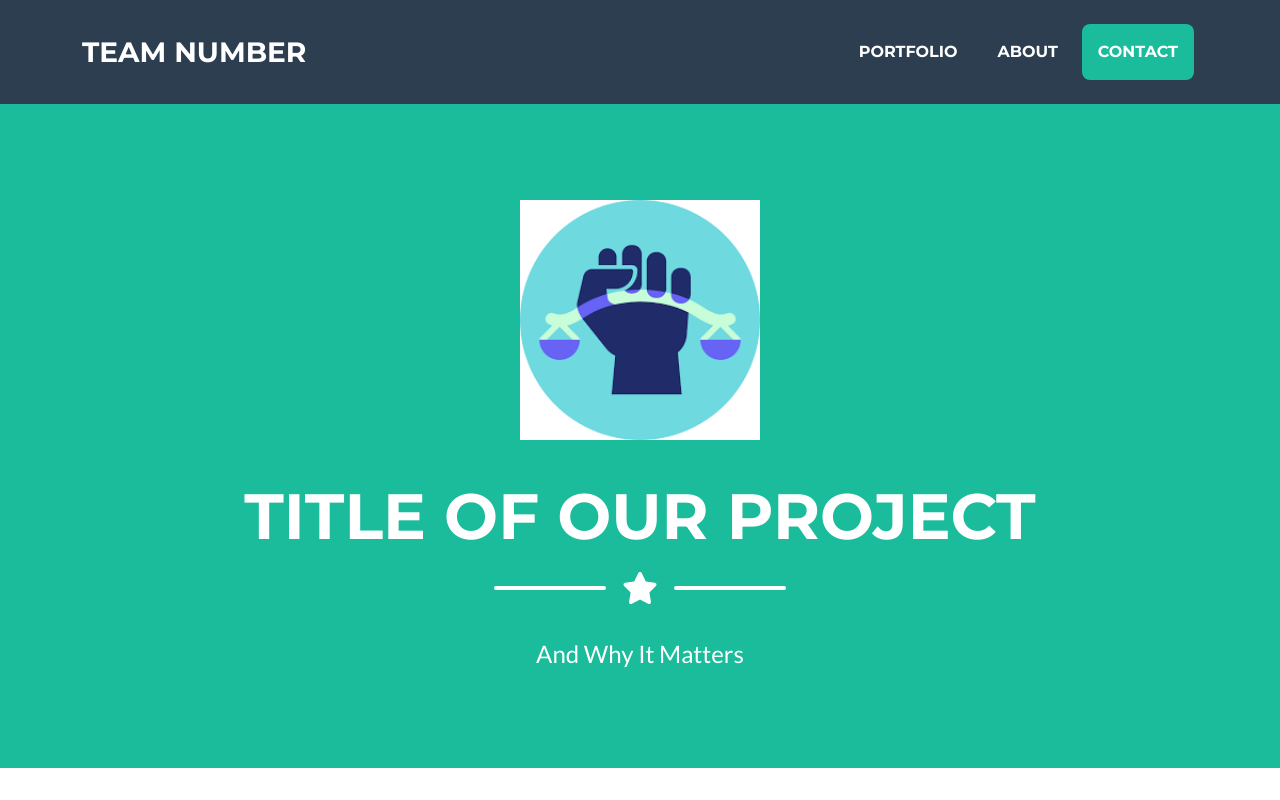
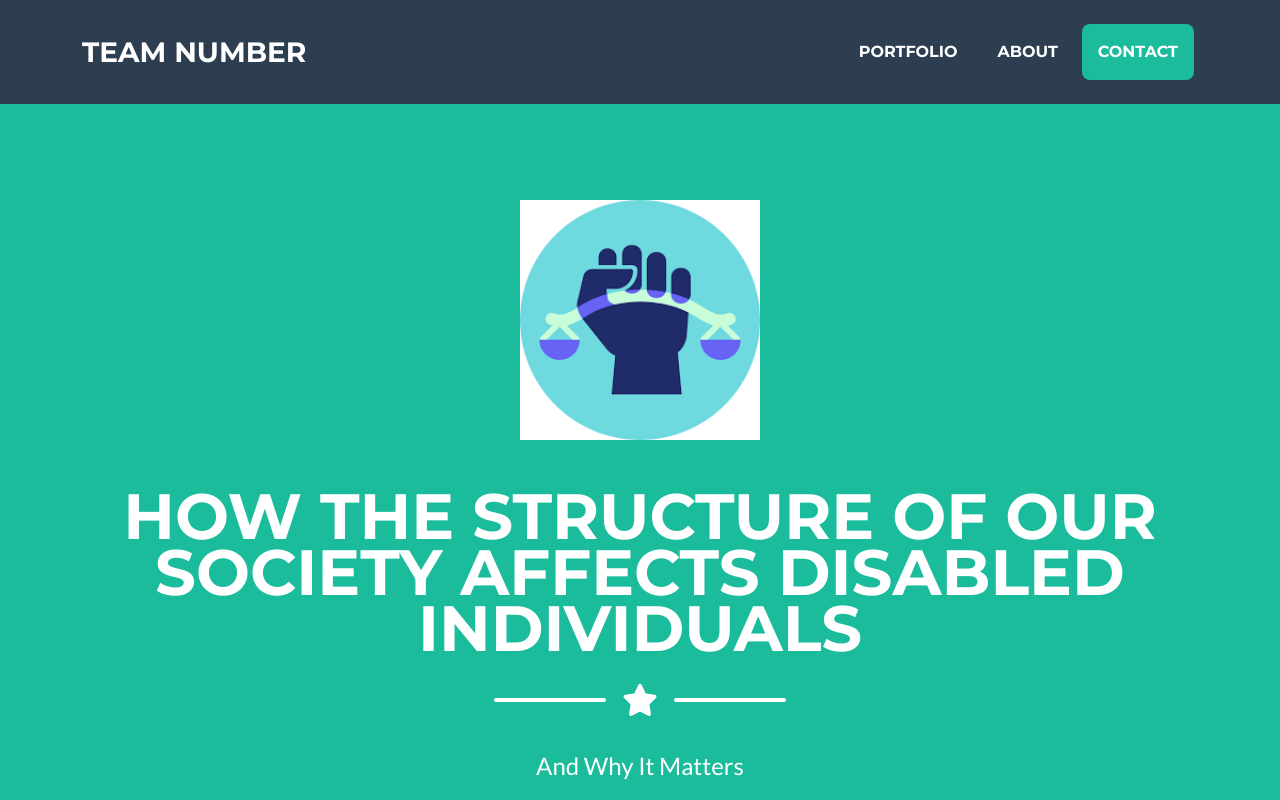
Before and after one commit to ISS-210-Group-5/ISS210Group5, a plain HTML site: page index.html in a window 1280 px wide. Shown: the top 800 px of the page. Drawn offline with nearby package versions, Linux system fonts and the light colour scheme.

Commit message:
Update index.html

```diff
--- a/index.html
+++ b/index.html
@@ -40,7 +40,7 @@
                 <!-- Masthead Avatar Image-->
                 <img class="masthead-avatar mb-5" src="assets/img/portfolio/ISSfront.png" alt="..." />
                 <!-- Masthead Heading-->
-                <h1 class="masthead-heading text-uppercase mb-0">Title of Our Project</h1>
+                <h1 class="masthead-heading text-uppercase mb-0">How the Structure of Our Society Affects Disabled Individuals</h1>
                 <!-- Icon Divider-->
                 <div class="divider-custom divider-light">
                     <div class="divider-custom-line"></div>
```
